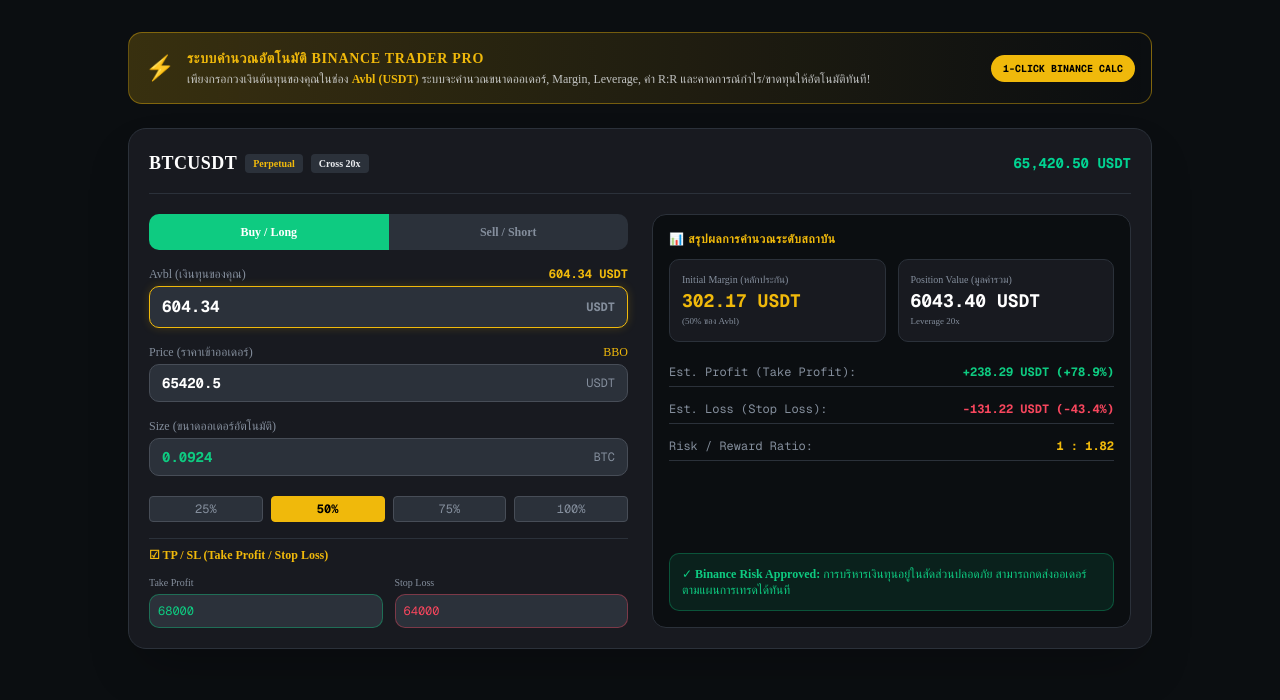
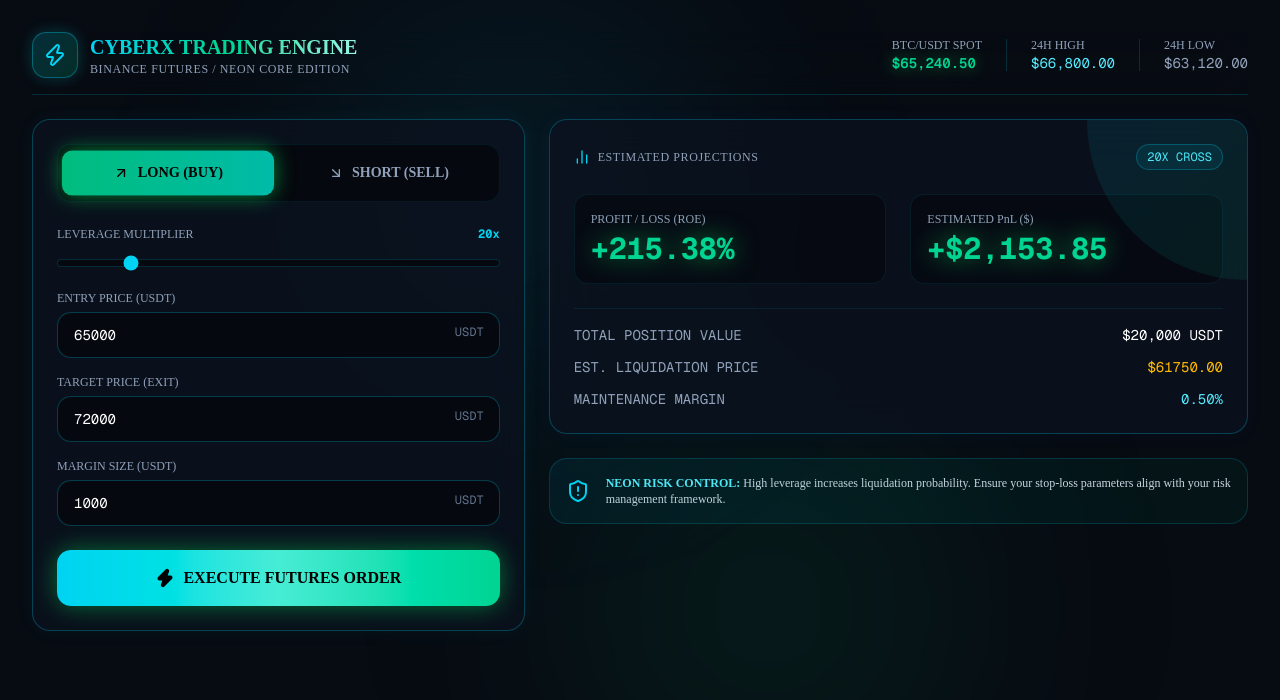
Before and after one commit to Paramudontani/my-pro-app, a Next.js app: page / in a window 1280 px wide. Shown: the top 700 px of the page. Built offline with nearby package versions, Linux system fonts and the light colour scheme.

Commit message:
Refactor trading dashboard component and logic

```diff
--- a/app/page.tsx
+++ b/app/page.tsx
@@ -1,233 +1,229 @@
-"use client";
+import React, { useState } from 'react';
+import {
+  TrendingUp, TrendingDown, RefreshCw, Layers, Zap,
+  ArrowUpRight, ArrowDownRight, ShieldAlert, BarChart2
+} from 'lucide-react';
 
-import React, { useState } from "react";
+export default function FuturisticTradingDashboard() {
+  const [tradeType, setTradeType] = useState('long'); // 'long' or 'short'
+  const [leverage, setLeverage] = useState(20);
+  const [entryPrice, setEntryPrice] = useState(65000);
+  const [targetPrice, setTargetPrice] = useState(72000);
+  const [positionSize, setPositionSize] = useState(1000);
 
-export default function BinanceFuturesProCalculator() {
-  // Inputs State (ถอดแบบเมนู Binance)
-  const [avbl, setAvbl] = useState<number>(604.34); // ยอด Avbl USDT
-  const [leverage, setLeverage] = useState<number>(20); // Leverage
-  const [percentSlider, setPercentSlider] = useState<number>(50); // % ของ Avbl ที่จะใช้
-  const [entryPrice, setEntryPrice] = useState<number>(65420.50); // ราคาเข้า BTC/USDT
-  const [takeProfitPrice, setTakeProfitPrice] = useState<number>(68000.00); // TP
-  const [stopLossPrice, setStopLossPrice] = useState<number>(64000.00); // SL
-
-  // 🧮 Auto Calculations (สูตรคำนวณสถาบัน)
-  const marginUsed = (avbl * percentSlider) / 100; // เงินประกันที่ใช้จริง (USDT)
-  const positionValue = marginUsed * leverage; // มูลค่าออเดอร์รวม (USDT)
-  const orderSizeInCoin = entryPrice > 0 ? positionValue / entryPrice : 0; // ขนาดสัญญา (BTC)
-
-  // PnL Calculations
-  const estimatedProfit = orderSizeInCoin * (takeProfitPrice - entryPrice); // กำไรคาดการณ์ (USDT)
-  const estimatedLoss = orderSizeInCoin * (entryPrice - stopLossPrice); // ขาดทุนคาดการณ์ (USDT)
-  const roeProfitPercent = marginUsed > 0 ? (estimatedProfit / marginUsed) * 100 : 0;
-  const roeLossPercent = marginUsed > 0 ? (estimatedLoss / marginUsed) * 100 : 0;
-
-  // Risk / Reward Ratio
-  const priceDiffTP = Math.abs(takeProfitPrice - entryPrice);
-  const priceDiffSL = Math.abs(entryPrice - stopLossPrice);
-  const rrRatio = priceDiffSL > 0 ? (priceDiffTP / priceDiffSL).toFixed(2) : "0.00";
+  // Math Calculations
+  const positionVal = positionSize * leverage;
+  const priceDiff = tradeType === 'long' ? targetPrice - entryPrice : entryPrice - targetPrice;
+  const pnlPct = (priceDiff / entryPrice) * 100 * leverage;
+  const estimatedPnl = (positionVal * (priceDiff / entryPrice));
 
   return (
-    <div className="min-h-screen bg-[#0b0e11] text-[#eaecef] p-4 md:p-8 font-sans">
-      <div className="max-w-5xl mx-auto space-y-6">
+    <div className="min-h-screen bg-[#070b12] text-slate-200 font-sans p-4 md:p-8 selection:bg-cyan-500 selection:text-black">
+      {/* Background Glows */}
+      <div className="fixed top-0 left-1/4 w-96 h-96 bg-cyan-500/10 rounded-full blur-[120px] pointer-events-none" />
+      <div className="fixed bottom-0 right-1/4 w-96 h-96 bg-emerald-500/10 rounded-full blur-[120px] pointer-events-none" />
 
-        {/* 🌟 BANNER คำอธิบายสไตล์ PRO */}
-        <div className="bg-gradient-to-r from-[#f0b90b]/20 via-[#f0b90b]/10 to-transparent border border-[#f0b90b]/40 rounded-xl p-4 flex flex-col md:flex-row items-center justify-between gap-4">
+      {/* Header Bar */}
+      <header className="max-w-7xl mx-auto mb-6 flex flex-col md:flex-row justify-between items-start md:items-center gap-4 border-b border-cyan-500/20 pb-4 backdrop-blur-md">
         <div className="flex items-center gap-3">
-            <span className="text-2xl text-[#f0b90b]">⚡</span>
+          <div className="p-2.5 rounded-xl bg-gradient-to-br from-cyan-500/20 to-emerald-500/20 border border-cyan-500/40 shadow-[0_0_15px_rgba(0,240,255,0.2)]">
+            <Zap className="w-6 h-6 text-cyan-400" />
+          </div>
           <div>
-              <h2 className="text-sm font-bold text-[#f0b90b] uppercase tracking-wider">
-                ระบบคำนวณอัตโนมัติ BINANCE TRADER PRO
-              </h2>
-              <p className="text-xs text-[#eaecef]/80 mt-0.5">
-                เพียงกรอกวงเงินต้นทุนของคุณในช่อง <strong className="text-[#f0b90b]">Avbl (USDT)</strong> ระบบจะคำนวณขนาดออเดอร์, Margin, Leverage, ค่า R:R และคาดการณ์กำไร/ขาดทุนให้อัตโนมัติทันที!
-              </p>
-            </div>
-          </div>
-          <span className="text-[10px] font-mono font-bold text-black bg-[#f0b90b] px-3 py-1.5 rounded-full uppercase whitespace-nowrap">
-            1-CLICK BINANCE CALC
-          </span>
-        </div>
-
-        {/* 📊 MAIN BINANCE TRADING PANEL */}
-        <div className="bg-[#181a20] border border-[#2b313a] rounded-2xl p-5 shadow-2xl">
-
-          {/* Symbol Bar */}
-          <div className="flex justify-between items-center pb-4 mb-5 border-b border-[#2b313a]">
-            <div className="flex items-center gap-2">
-              <span className="text-lg font-black text-white tracking-wide">BTCUSDT</span>
-              <span className="text-[10px] font-bold bg-[#2b313a] text-[#f0b90b] px-2 py-0.5 rounded">Perpetual</span>
-              <span className="text-[10px] font-bold bg-[#2b313a] text-[#eaecef] px-2 py-0.5 rounded">Cross {leverage}x</span>
-            </div>
-            <div className="font-mono font-bold text-emerald-400 text-sm">
-              65,420.50 USDT
+            <h1 className="text-xl font-bold bg-gradient-to-r from-cyan-400 via-emerald-400 to-teal-200 bg-clip-text text-transparent">
+              CYBERX TRADING ENGINE
+            </h1>
+            <p className="text-xs text-slate-400 tracking-wider">BINANCE FUTURES / NEON CORE EDITION</p>
           </div>
         </div>
 
-          <div className="grid grid-cols-1 lg:grid-cols-12 gap-6">
+        <div className="flex items-center gap-6 text-sm">
+          <div className="flex flex-col">
+            <span className="text-slate-400 text-xs">BTC/USDT SPOT</span>
+            <span className="font-mono text-emerald-400 font-semibold drop-shadow-[0_0_8px_rgba(0,255,102,0.4)]">
+              $65,240.50
+            </span>
+          </div>
+          <div className="h-8 w-[1px] bg-cyan-500/20" />
+          <div className="flex flex-col">
+            <span className="text-slate-400 text-xs">24H HIGH</span>
+            <span className="font-mono text-cyan-300">$66,800.00</span>
+          </div>
+          <div className="h-8 w-[1px] bg-cyan-500/20" />
+          <div className="flex flex-col">
+            <span className="text-slate-400 text-xs">24H LOW</span>
+            <span className="font-mono text-slate-400">$63,120.00</span>
+          </div>
+        </div>
+      </header>
 
-            {/* 👈 LEFT: BINANCE ORDER FORM */}
-            <div className="lg:col-span-6 space-y-4">
+      {/* Main Grid */}
+      <main className="max-w-7xl mx-auto grid grid-cols-1 lg:grid-cols-12 gap-6">
 
-              {/* Buy / Sell Tabs */}
-              <div className="grid grid-cols-2 gap-0 rounded-lg overflow-hidden font-bold text-xs">
-                <button className="bg-[#0ecb81] text-white py-2.5 text-center">Buy / Long</button>
-                <button className="bg-[#2b313a] text-[#848e9c] py-2.5 text-center hover:text-white">Sell / Short</button>
+        {/* Left Column: Form Controls (5 Cols) */}
+        <div className="lg:col-span-5 space-y-6">
+          <div className="bg-[#0b121e]/80 border border-cyan-500/30 rounded-2xl p-6 backdrop-blur-xl shadow-[0_0_20px_rgba(0,240,255,0.05)]">
+
+            {/* Long / Short Toggle */}
+            <div className="grid grid-cols-2 gap-3 p-1.5 bg-[#05080e] rounded-xl border border-cyan-500/10 mb-6">
+              <button
+                onClick={() => setTradeType('long')}
+                className={`py-3 rounded-lg font-bold text-sm transition-all flex items-center justify-center gap-2 ${
+                  tradeType === 'long'
+                    ? 'bg-gradient-to-r from-emerald-500 to-teal-500 text-black shadow-[0_0_20px_rgba(0,255,102,0.5)] scale-[1.02]'
+                    : 'text-slate-400 hover:text-white'
+                }`}
+              >
+                <ArrowUpRight className="w-4 h-4" /> LONG (BUY)
+              </button>
+              <button
+                onClick={() => setTradeType('short')}
+                className={`py-3 rounded-lg font-bold text-sm transition-all flex items-center justify-center gap-2 ${
+                  tradeType === 'short'
+                    ? 'bg-gradient-to-r from-cyan-500 to-blue-600 text-white shadow-[0_0_20px_rgba(0,102,255,0.5)] scale-[1.02]'
+                    : 'text-slate-400 hover:text-white'
+                }`}
+              >
+                <ArrowDownRight className="w-4 h-4" /> SHORT (SELL)
+              </button>
             </div>
 
-              {/* Avbl Input (ต้นทุน) */}
-              <div className="space-y-1">
-                <div className="flex justify-between text-xs text-[#848e9c]">
-                  <span>Avbl (เงินทุนของคุณ)</span>
-                  <span className="text-[#f0b90b] font-mono font-bold">{avbl.toLocaleString()} USDT</span>
+            {/* Inputs */}
+            <div className="space-y-4">
+              {/* Leverage Slider */}
+              <div>
+                <div className="flex justify-between text-xs mb-2">
+                  <span className="text-slate-400">LEVERAGE MULTIPLIER</span>
+                  <span className="font-mono text-cyan-400 font-bold">{leverage}x</span>
                 </div>
-                <div className="relative flex items-center bg-[#2b313a] border border-[#f0b90b] rounded-lg px-3 py-2 shadow-[0_0_10px_rgba(240,185,11,0.2)]">
                 <input
-                    type="number"
-                    value={avbl}
-                    onChange={(e) => setAvbl(Number(e.target.value))}
-                    className="w-full bg-transparent font-mono text-base font-bold text-white focus:outline-none"
+                  type="range"
+                  min="1"
+                  max="125"
+                  value={leverage}
+                  onChange={(e) => setLeverage(Number(e.target.value))}
+                  className="w-full h-2 bg-[#05080e] rounded-lg appearance-none cursor-pointer accent-cyan-400 border border-cyan-500/20"
                 />
-                  <span className="text-xs font-mono text-[#848e9c] font-bold">USDT</span>
-                </div>
               </div>
 
-              {/* Price Input */}
-              <div className="space-y-1">
-                <div className="flex justify-between text-xs text-[#848e9c]">
-                  <span>Price (ราคาเข้าออเดอร์)</span>
-                  <span className="text-xs text-[#f0b90b] cursor-pointer">BBO</span>
-                </div>
-                <div className="relative flex items-center bg-[#2b313a] border border-[#474d57] rounded-lg px-3 py-2">
+              {/* Entry Price */}
+              <div>
+                <label className="block text-xs text-slate-400 mb-1.5">ENTRY PRICE (USDT)</label>
+                <div className="relative">
                   <input
                     type="number"
                     value={entryPrice}
                     onChange={(e) => setEntryPrice(Number(e.target.value))}
-                    className="w-full bg-transparent font-mono text-sm font-bold text-white focus:outline-none"
+                    className="w-full bg-[#05080e] border border-cyan-500/30 rounded-xl px-4 py-3 text-sm font-mono focus:outline-none focus:border-cyan-400 focus:ring-1 focus:ring-cyan-400 text-white transition-all"
                   />
-                  <span className="text-xs font-mono text-[#848e9c]">USDT</span>
+                  <span className="absolute right-4 top-3 text-xs text-slate-500 font-mono">USDT</span>
                 </div>
               </div>
 
-              {/* Auto Size Output */}
-              <div className="space-y-1">
-                <div className="flex justify-between text-xs text-[#848e9c]">
-                  <span>Size (ขนาดออเดอร์อัตโนมัติ)</span>
-                </div>
-                <div className="relative flex items-center bg-[#2b313a] border border-[#474d57] rounded-lg px-3 py-2">
+              {/* Target Price */}
+              <div>
+                <label className="block text-xs text-slate-400 mb-1.5">TARGET PRICE (EXIT)</label>
+                <div className="relative">
                   <input
-                    type="text"
-                    readOnly
-                    value={orderSizeInCoin.toFixed(4)}
-                    className="w-full bg-transparent font-mono text-sm font-bold text-[#0ecb81] focus:outline-none"
+                    type="number"
+                    value={targetPrice}
+                    onChange={(e) => setTargetPrice(Number(e.target.value))}
+                    className="w-full bg-[#05080e] border border-cyan-500/30 rounded-xl px-4 py-3 text-sm font-mono focus:outline-none focus:border-cyan-400 focus:ring-1 focus:ring-cyan-400 text-white transition-all"
                   />
-                  <span className="text-xs font-mono text-[#848e9c]">BTC</span>
+                  <span className="absolute right-4 top-3 text-xs text-slate-500 font-mono">USDT</span>
                 </div>
               </div>
 
-              {/* Percentage Slider */}
-              <div className="grid grid-cols-4 gap-2 pt-1">
-                {[25, 50, 75, 100].map((p) => (
-                  <button
-                    key={p}
-                    onClick={() => setPercentSlider(p)}
-                    className={`py-1 rounded text-xs font-mono border transition-all ${
-                      percentSlider === p
-                        ? "bg-[#f0b90b] text-black font-bold border-[#f0b90b]"
-                        : "bg-[#2b313a] text-[#848e9c] border-[#474d57] hover:text-white"
-                    }`}
-                  >
-                    {p}%
-                  </button>
-                ))}
-              </div>
-
-              {/* TP/SL inputs */}
-              <div className="pt-2 border-t border-[#2b313a] space-y-3">
-                <div className="text-xs font-bold text-[#f0b90b]">☑ TP / SL (Take Profit / Stop Loss)</div>
-                <div className="grid grid-cols-2 gap-3">
+              {/* Position Size */}
               <div>
-                    <span className="text-[10px] text-[#848e9c] block mb-1">Take Profit</span>
+                <label className="block text-xs text-slate-400 mb-1.5">MARGIN SIZE (USDT)</label>
+                <div className="relative">
                   <input
                     type="number"
-                      value={takeProfitPrice}
-                      onChange={(e) => setTakeProfitPrice(Number(e.target.value))}
-                      className="w-full bg-[#2b313a] border border-[#0ecb81]/40 rounded-lg p-2 text-xs font-mono text-[#0ecb81] focus:outline-none"
+                    value={positionSize}
+                    onChange={(e) => setPositionSize(Number(e.target.value))}
+                    className="w-full bg-[#05080e] border border-cyan-500/30 rounded-xl px-4 py-3 text-sm font-mono focus:outline-none focus:border-cyan-400 focus:ring-1 focus:ring-cyan-400 text-white transition-all"
                   />
-                  </div>
-                  <div>
-                    <span className="text-[10px] text-[#848e9c] block mb-1">Stop Loss</span>
-                    <input
-                      type="number"
-                      value={stopLossPrice}
-                      onChange={(e) => setStopLossPrice(Number(e.target.value))}
-                      className="w-full bg-[#2b313a] border border-[#f6465d]/40 rounded-lg p-2 text-xs font-mono text-[#f6465d] focus:outline-none"
-                    />
+                  <span className="absolute right-4 top-3 text-xs text-slate-500 font-mono">USDT</span>
                 </div>
               </div>
             </div>
 
-            </div>
-
-            {/* 👉 RIGHT: PRO TRADER ANALYTICS RESULTS */}
-            <div className="lg:col-span-6 bg-[#0b0e11] border border-[#2b313a] rounded-xl p-4 flex flex-col justify-between space-y-4">
-              <div>
-                <h3 className="text-xs font-bold text-[#f0b90b] uppercase tracking-wider mb-3">
-                  📊 สรุปผลการคำนวณระดับสถาบัน
-                </h3>
-
-                <div className="grid grid-cols-2 gap-3 mb-4">
-                  <div className="bg-[#181a20] p-3 rounded-lg border border-[#2b313a]">
-                    <span className="text-[10px] text-[#848e9c] block">Initial Margin (หลักประกัน)</span>
-                    <span className="text-lg font-mono font-bold text-[#f0b90b]">
-                      {marginUsed.toFixed(2)} USDT
-                    </span>
-                    <span className="text-[9px] text-[#848e9c] block">({percentSlider}% ของ Avbl)</span>
-                  </div>
-
-                  <div className="bg-[#181a20] p-3 rounded-lg border border-[#2b313a]">
-                    <span className="text-[10px] text-[#848e9c] block">Position Value (มูลค่ารวม)</span>
-                    <span className="text-lg font-mono font-bold text-white">
-                      {positionValue.toFixed(2)} USDT
-                    </span>
-                    <span className="text-[9px] text-[#848e9c] block">Leverage {leverage}x</span>
+            <button className="w-full mt-6 py-4 rounded-xl font-bold text-black bg-gradient-to-r from-cyan-400 via-teal-300 to-emerald-400 hover:opacity-90 shadow-[0_0_25px_rgba(0,255,102,0.4)] transition-all flex items-center justify-center gap-2">
+              <Zap className="w-5 h-5 fill-black" /> EXECUTE FUTURES ORDER
+            </button>
           </div>
         </div>
 
-                {/* Risk / Reward & PnL List */}
-                <div className="space-y-2 text-xs font-mono">
-                  <div className="flex justify-between py-1.5 border-b border-[#2b313a]">
-                    <span className="text-[#848e9c]">Est. Profit (Take Profit):</span>
-                    <span className="text-[#0ecb81] font-bold">
-                      +{estimatedProfit.toFixed(2)} USDT (+{roeProfitPercent.toFixed(1)}%)
+        {/* Right Column: Dynamic Analytics & PnL Display (7 Cols) */}
+        <div className="lg:col-span-7 space-y-6">
+
+          {/* Main PnL Card */}
+          <div className="relative bg-[#0b121e]/80 border border-cyan-500/30 rounded-2xl p-6 backdrop-blur-xl overflow-hidden shadow-[0_0_20px_rgba(0,102,255,0.05)]">
+            <div className="absolute top-0 right-0 w-40 h-40 bg-gradient-to-br from-cyan-500/10 to-emerald-500/10 rounded-bl-full pointer-events-none" />
+
+            <div className="flex justify-between items-center mb-6">
+              <span className="text-xs tracking-wider text-slate-400 flex items-center gap-2">
+                <BarChart2 className="w-4 h-4 text-cyan-400" /> ESTIMATED PROJECTIONS
+              </span>
+              <span className="text-xs px-2.5 py-1 rounded-full bg-cyan-500/10 text-cyan-300 border border-cyan-500/30 font-mono">
+                {leverage}X CROSS
               </span>
             </div>
 
-                  <div className="flex justify-between py-1.5 border-b border-[#2b313a]">
-                    <span className="text-[#848e9c]">Est. Loss (Stop Loss):</span>
-                    <span className="text-[#f6465d] font-bold">
-                      -{estimatedLoss.toFixed(2)} USDT (-{roeLossPercent.toFixed(1)}%)
+            <div className="grid grid-cols-1 md:grid-cols-2 gap-6 mb-6">
+              <div className="p-4 rounded-xl bg-[#05080e]/60 border border-cyan-500/10">
+                <span className="text-xs text-slate-400 block mb-1">PROFIT / LOSS (ROE)</span>
+                <span className={`text-3xl font-mono font-bold ${
+                  pnlPct >= 0
+                    ? 'text-emerald-400 drop-shadow-[0_0_12px_rgba(0,255,102,0.5)]'
+                    : 'text-cyan-400 drop-shadow-[0_0_12px_rgba(0,240,255,0.5)]'
+                }`}>
+                  {pnlPct >= 0 ? '+' : ''}{pnlPct.toFixed(2)}%
                 </span>
               </div>
 
-                  <div className="flex justify-between py-1.5 border-b border-[#2b313a]">
-                    <span className="text-[#848e9c]">Risk / Reward Ratio:</span>
-                    <span className="text-[#f0b90b] font-bold">1 : {rrRatio}</span>
+              <div className="p-4 rounded-xl bg-[#05080e]/60 border border-cyan-500/10">
+                <span className="text-xs text-slate-400 block mb-1">ESTIMATED PnL ($)</span>
+                <span className={`text-3xl font-mono font-bold ${
+                  estimatedPnl >= 0
+                    ? 'text-emerald-400 drop-shadow-[0_0_12px_rgba(0,255,102,0.5)]'
+                    : 'text-cyan-400 drop-shadow-[0_0_12px_rgba(0,240,255,0.5)]'
+                }`}>
+                  {estimatedPnl >= 0 ? '+' : ''}${estimatedPnl.toLocaleString(undefined, { minimumFractionDigits: 2, maximumFractionDigits: 2 })}
+                </span>
+              </div>
+            </div>
+
+            {/* Position Summary Table */}
+            <div className="space-y-3 border-t border-cyan-500/10 pt-4 text-sm font-mono">
+              <div className="flex justify-between text-slate-400">
+                <span>TOTAL POSITION VALUE</span>
+                <span className="text-white">${positionVal.toLocaleString()} USDT</span>
+              </div>
+              <div className="flex justify-between text-slate-400">
+                <span>EST. LIQUIDATION PRICE</span>
+                <span className="text-amber-400">
+                  ${(tradeType === 'long' ? entryPrice * (1 - 1/leverage) : entryPrice * (1 + 1/leverage)).toFixed(2)}
+                </span>
+              </div>
+              <div className="flex justify-between text-slate-400">
+                <span>MAINTENANCE MARGIN</span>
+                <span className="text-cyan-300">0.50%</span>
               </div>
             </div>
           </div>
 
-              {/* Status Alert */}
-              <div className="bg-[#0ecb81]/10 border border-[#0ecb81]/30 rounded-lg p-3 text-xs text-[#0ecb81]">
-                ✓ <strong>Binance Risk Approved:</strong> การบริหารเงินทุนอยู่ในสัดส่วนปลอดภัย สามารถกดส่งออเดอร์ตามแผนการเทรดได้ทันที
-              </div>
+          {/* Bottom Info Banner */}
+          <div className="bg-gradient-to-r from-cyan-950/30 to-emerald-950/30 border border-cyan-500/20 rounded-2xl p-4 flex items-center gap-4 text-xs text-slate-300">
+            <ShieldAlert className="w-6 h-6 text-cyan-400 shrink-0" />
+            <p>
+              <strong className="text-cyan-300">NEON RISK CONTROL:</strong> High leverage increases liquidation probability. Ensure your stop-loss parameters align with your risk management framework.
+            </p>
           </div>
 
         </div>
-
-        </div>
-
-      </div>
+      </main>
     </div>
   );
 }
```
Lines whose indentation alone changed are shown as unchanged.
